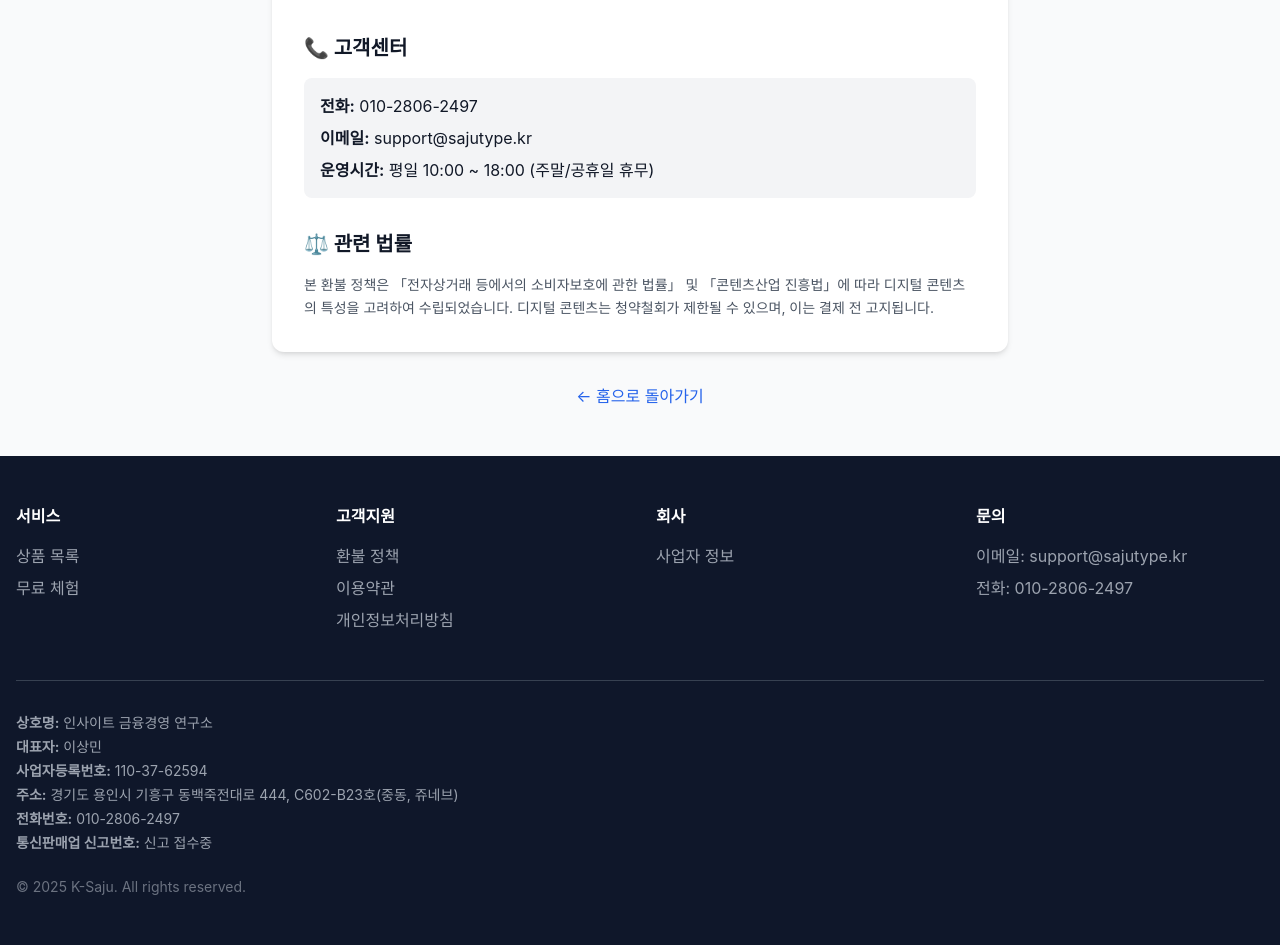
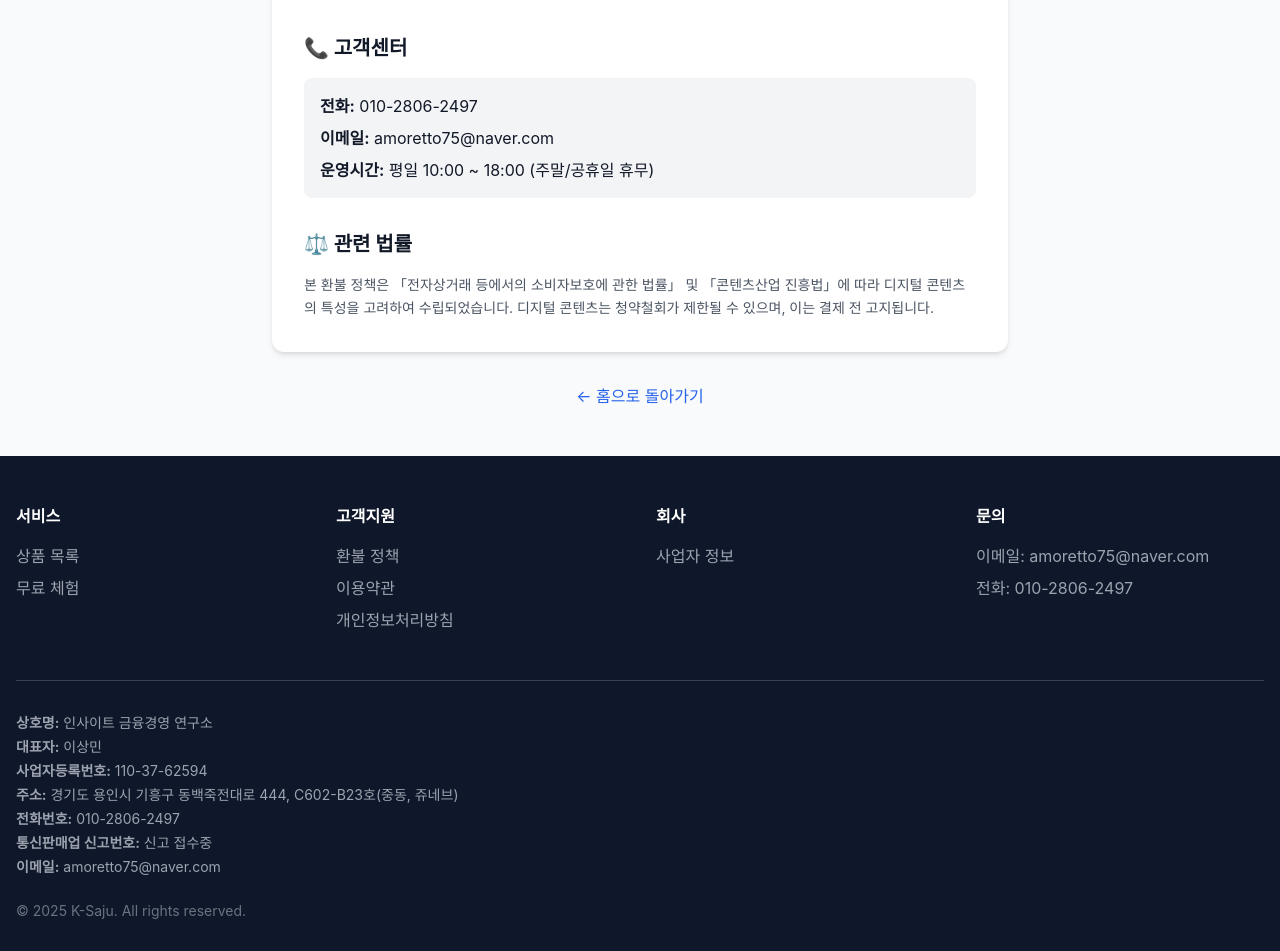
Before and after one commit to sangmin-cmd/k-saju-shop, a Next.js app: page /components in a window 1280 px wide. Shown: the part 861-1812 px from the top of the page. Built offline with nearby package versions, Linux system fonts and the light colour scheme.

Commit message:
이메일 및 연락처 수정

```diff
--- a/app/components/Footer.tsx
+++ b/app/components/Footer.tsx
@@ -30,7 +30,7 @@ export default function Footer() {
           <div>
             <h3 className="font-bold mb-4">문의</h3>
             <ul className="space-y-2 text-gray-400">
-              <li>이메일: support@sajutype.kr</li>
+              <li>이메일: amoretto75@naver.com</li>
               <li>전화: 010-2806-2497</li>
             </ul>
           </div>
@@ -46,6 +46,7 @@ export default function Footer() {
             <p><strong>주소:</strong> 경기도 용인시 기흥구 동백죽전대로 444, C602-B23호(중동, 쥬네브)</p>
             <p><strong>전화번호:</strong> 010-2806-2497</p>
             <p><strong>통신판매업 신고번호:</strong> 신고 접수중</p>
+            <p><strong>이메일:</strong> amoretto75@naver.com</p>
           </div>
 
           {/* 저작권 */}
--- a/app/components/page.tsx
+++ b/app/components/page.tsx
@@ -61,7 +61,7 @@ export default function RefundPage() {
             <h2 className="text-xl font-bold mb-4">📞 고객센터</h2>
             <div className="bg-gray-100 p-4 rounded-lg space-y-2">
               <p><strong>전화:</strong> 010-2806-2497</p>
-              <p><strong>이메일:</strong> support@sajutype.kr</p>
+              <p><strong>이메일:</strong> amoretto75@naver.com</p>
               <p><strong>운영시간:</strong> 평일 10:00 ~ 18:00 (주말/공휴일 휴무)</p>
             </div>
           </section>
```
